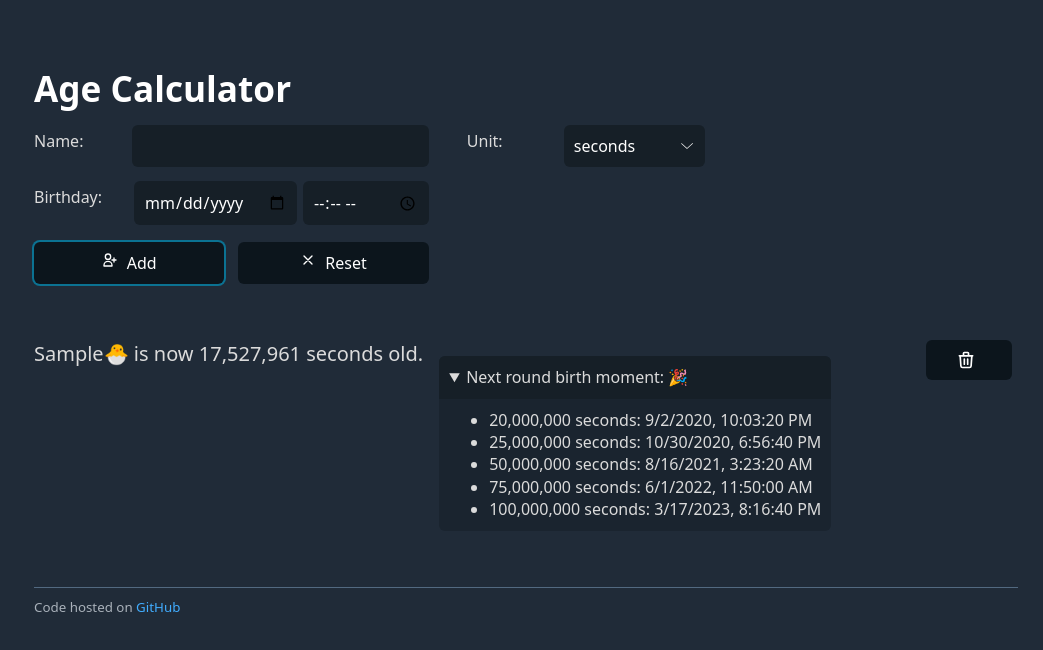
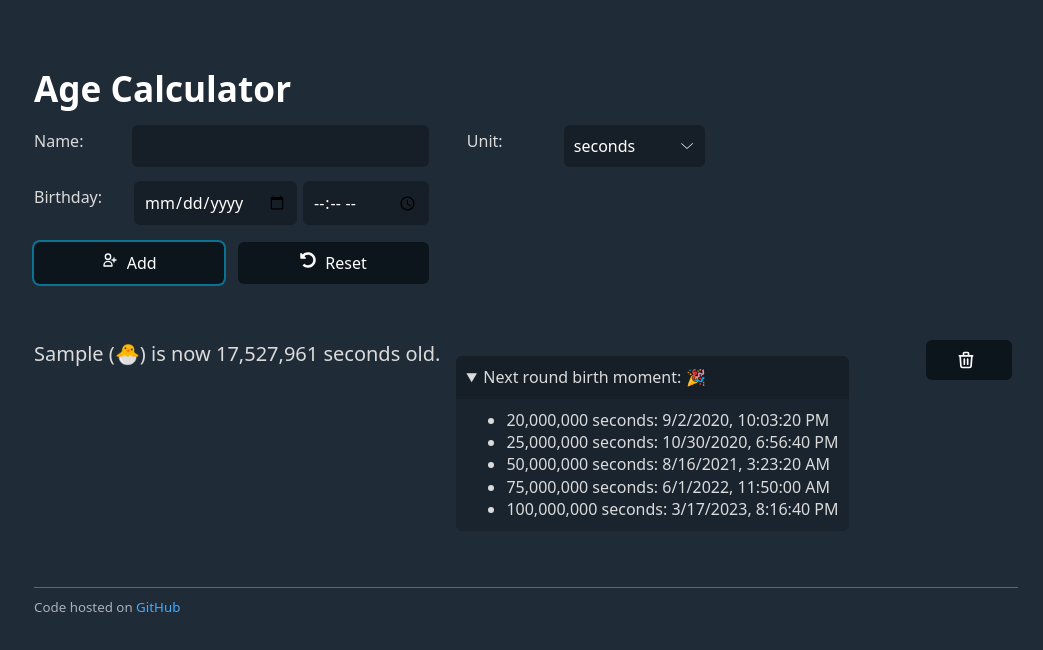
Before and after one commit to dmstern/age-calculator, a React (Create React App) app: page / in a window 1280 px wide. Both pictures are taken after typing "Sample", "2020-01-15", "10:30" into the empty fields and a click on the button "Add". Shown: the top 650 px of the page, without its empty margins (114-1157 px from the left). Built offline with nearby package versions, Linux system fonts and the light colour scheme.

Commit message:
Improve Icon structure

```diff
--- a/src/App.js
+++ b/src/App.js
@@ -3,7 +3,7 @@ import "./styles.scss";
 import Person from "./Person";
 import units from "./Units";
 import { l10n } from "./l10n";
-import Icon from "./Icons";
+import { AddPersonIcon, ResetIcon } from "./Icons";
 
 export default class App extends Component {
   constructor() {
@@ -101,11 +101,11 @@ export default class App extends Component {
             </label>
             <div className="formFooter">
               <button type="submit">
-                <Icon icon="addPerson" /> {this.getLabels().add}
+                <AddPersonIcon /> {this.getLabels().add}
               </button>
               <button type="reset">
                 {" "}
-                <Icon icon="reset" /> {this.getLabels().reset}
+                <ResetIcon /> {this.getLabels().reset}
               </button>
             </div>
           </form>
--- a/src/Icons.js
+++ b/src/Icons.js
@@ -1,37 +1,43 @@
-import React, { Component } from "react";
+import React from "react";
 
-const icons = {
-  addPerson: (
-    <path d="M18 9v3m0 0v3m0-3h3m-3 0h-3m-2-5a4 4 0 11-8 0 4 4 0 018 0zM3 20a6 6 0 0112 0v1H3v-1z"></path>
-  ),
-  reset: <path d="M6 18L18 6M6 6l12 12"></path>,
-  trash: (
-    <path d="M19 7l-.867 12.142A2 2 0 0116.138 21H7.862a2 2 0 01-1.995-1.858L5 7m5 4v6m4-6v6m1-10V4a1 1 0 00-1-1h-4a1 1 0 00-1 1v3M4 7h16"></path>
-  ),
-  star: (
-    <path d="M11.049 2.927c.3-.921 1.603-.921 1.902 0l1.519 4.674a1 1 0 00.95.69h4.915c.969 0 1.371 1.24.588 1.81l-3.976 2.888a1 1 0 00-.363 1.118l1.518 4.674c.3.922-.755 1.688-1.538 1.118l-3.976-2.888a1 1 0 00-1.176 0l-3.976 2.888c-.783.57-1.838-.197-1.538-1.118l1.518-4.674a1 1 0 00-.363-1.118l-3.976-2.888c-.784-.57-.38-1.81.588-1.81h4.914a1 1 0 00.951-.69l1.519-4.674z"></path>
-  ),
+const attributes = {
+  fill: "none",
+  strokeLinecap: "round",
+  strokeLinejoin: "round",
+  strokeWidth: "2",
+  className: "icon",
+  stroke: "currentColor",
+  viewBox: "0 0 24 24",
 };
 
-export default class Icon extends Component {
-  render() {
-    return (
-      <svg
-        fill="none"
-        strokeLinecap="round"
-        strokeLinejoin="round"
-        strokeWidth="2"
-        viewBox="0 0 24 24"
-        stroke="currentColor"
-        style={{
-          width: "1em",
-          height: "auto",
-          verticalAlign: "text-top",
-          marginRight: ".3em",
-        }}
-      >
-        {icons[this.props.icon]}
-      </svg>
-    );
-  }
+export function AddPersonIcon() {
+  return (
+    <svg {...attributes}>
+      <path d="M18 9v3m0 0v3m0-3h3m-3 0h-3m-2-5a4 4 0 11-8 0 4 4 0 018 0zM3 20a6 6 0 0112 0v1H3v-1z"></path>
+    </svg>
+  );
 }
+
+export function ResetIcon() {
+  return (
+    <svg {...attributes} viewBox="0 0 512 512" fill="currentColor">
+      <path d="M255.545 8c-66.269.119-126.438 26.233-170.86 68.685L48.971 40.971C33.851 25.851 8 36.559 8 57.941V192c0 13.255 10.745 24 24 24h134.059c21.382 0 32.09-25.851 16.971-40.971l-41.75-41.75c30.864-28.899 70.801-44.907 113.23-45.273 92.398-.798 170.283 73.977 169.484 169.442C423.236 348.009 349.816 424 256 424c-41.127 0-79.997-14.678-110.63-41.556-4.743-4.161-11.906-3.908-16.368.553L89.34 422.659c-4.872 4.872-4.631 12.815.482 17.433C133.798 479.813 192.074 504 256 504c136.966 0 247.999-111.033 248-247.998C504.001 119.193 392.354 7.755 255.545 8z" />
+    </svg>
+  );
+}
+
+export function TrashIcon() {
+  return (
+    <svg {...attributes}>
+      <path d="M19 7l-.867 12.142A2 2 0 0116.138 21H7.862a2 2 0 01-1.995-1.858L5 7m5 4v6m4-6v6m1-10V4a1 1 0 00-1-1h-4a1 1 0 00-1 1v3M4 7h16"></path>
+    </svg>
+  );
+}
+
+export function StarIcon() {
+  return (
+    <svg {...attributes}>
+      <path d="M11.049 2.927c.3-.921 1.603-.921 1.902 0l1.519 4.674a1 1 0 00.95.69h4.915c.969 0 1.371 1.24.588 1.81l-3.976 2.888a1 1 0 00-.363 1.118l1.518 4.674c.3.922-.755 1.688-1.538 1.118l-3.976-2.888a1 1 0 00-1.176 0l-3.976 2.888c-.783.57-1.838-.197-1.538-1.118l1.518-4.674a1 1 0 00-.363-1.118l-3.976-2.888c-.784-.57-.38-1.81.588-1.81h4.914a1 1 0 00.951-.69l1.519-4.674z"></path>
+    </svg>
+  );
+}
--- a/src/Person.js
+++ b/src/Person.js
@@ -1,5 +1,5 @@
 import React, { Component } from "react";
-import Icon from "./Icons";
+import { TrashIcon } from "./Icons";
 
 export default class Person extends Component {
   constructor(state, props) {
@@ -26,17 +26,18 @@ export default class Person extends Component {
   render() {
     return (
       <div className="person">
-        {this.props.name}
+        {this.props.name} (
         <span
-          title={`* ${this.state.birthday}`}
+          title={`🐣 ${this.state.birthday}`}
           role="img"
           className="emoji"
           aria-label={this.props.getLabels().dateOfBirth}
         >
           🐣
-        </span>{" "}
-        {this.props.getLabels().isNow} {Number(this.state.age).toLocaleString()}{" "}
-        {this.props.getUnit().label} {this.props.getLabels().old}.
+        </span>
+        ) {this.props.getLabels().isNow}{" "}
+        {Number(this.state.age).toLocaleString()} {this.props.getUnit().label}{" "}
+        {this.props.getLabels().old}.
         <details open>
           <summary>
             {this.props.getLabels().nextMoment}:{" "}
@@ -66,7 +67,7 @@ export default class Person extends Component {
           onClick={this.props.remove}
           title={this.props.getLabels().remove}
         >
-          <Icon icon="trash" />
+          <TrashIcon />
         </button>
       </div>
     );
--- a/src/styles.scss
+++ b/src/styles.scss
@@ -65,9 +65,18 @@ select {
   }
 }
 
-button.remove {
-  margin-left: 1rem;
-  float: right;
+button {
+  &.remove {
+    margin-left: 1rem;
+    float: right;
+  }
+
+  .icon {
+    width: 1em;
+    height: auto;
+    vertical-align: text-top;
+    margin-right: 0.3em;
+  }
 }
 
 .formFooter {
```
